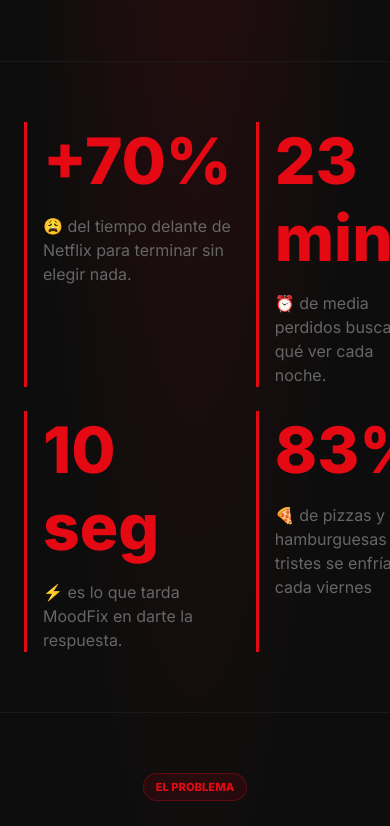
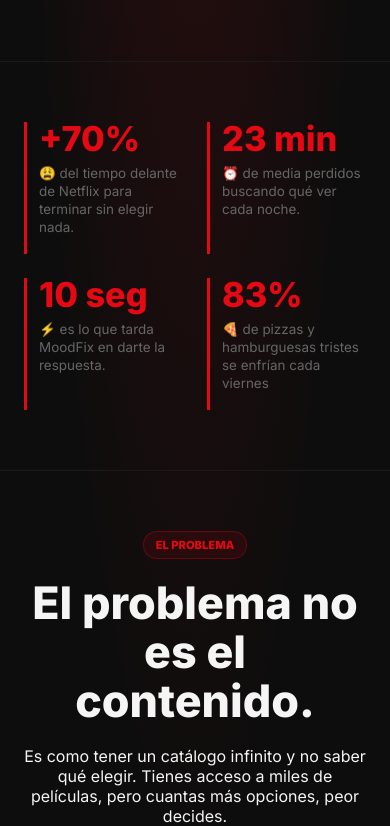
Before and after one commit to riverohj/moodfix, a React (Vite) app in the folder frontend/: page / in a window 390 px wide. Shown: the part 1120-1946 px from the top of the page. Built offline with nearby package versions, Linux system fonts and the light colour scheme; no server answers.

Commit message:
fix: ajustar overflow mobile en landing

```diff
--- a/frontend/css/LandingPage.css
+++ b/frontend/css/LandingPage.css
@@ -384,12 +384,25 @@
         overflow-wrap: anywhere;
     }
     .landing-stats-row {
-        grid-template-columns: 1fr;
+        grid-template-columns: repeat(2, minmax(0, 1fr));
         padding: 44px 16px;
-        gap: 18px;
+        gap: 14px;
     }
     .stat-box-unit {
-        padding-left: 16px;
+        padding-left: 12px;
+        min-height: 132px;
+        display: flex;
+        flex-direction: column;
+    }
+    .stat-number-big {
+        font-size: clamp(1.85rem, 8.8vw, 2.5rem);
+        line-height: 1;
+        margin-bottom: 8px;
+    }
+    .stat-box-unit p {
+        font-size: 0.84rem;
+        line-height: 1.35;
+        overflow-wrap: break-word;
     }
     .landing-problem-split,
     .landing-solution-section,
@@ -425,9 +438,30 @@
         padding: 18px 20px;
         font-size: 1rem;
     }
+    .final-cta-titles {
+        margin-bottom: 28px;
+    }
+    .final-title-dark,
+    .final-title-white,
+    .final-title-red {
+        line-height: 1;
+    }
+    .final-title-white,
+    .final-title-red {
+        margin-top: 8px;
+    }
     .guided-gray-titles { font-size: 1.8rem; }
     .guided-white-title { font-size: 2rem; }
     .guided-red-main { font-size: 2rem; }
+    .mem-main-title {
+        font-size: clamp(1.95rem, 8.5vw, 2.45rem);
+        overflow-wrap: normal;
+        word-break: normal;
+        hyphens: none;
+    }
+    .mem-main-subtitle {
+        overflow-wrap: break-word;
+    }
     .mem-cards-container { flex-direction: column; }
     .final-cta-section { padding: 80px 20px; }
     .final-cta-description br { display: none; }
```
